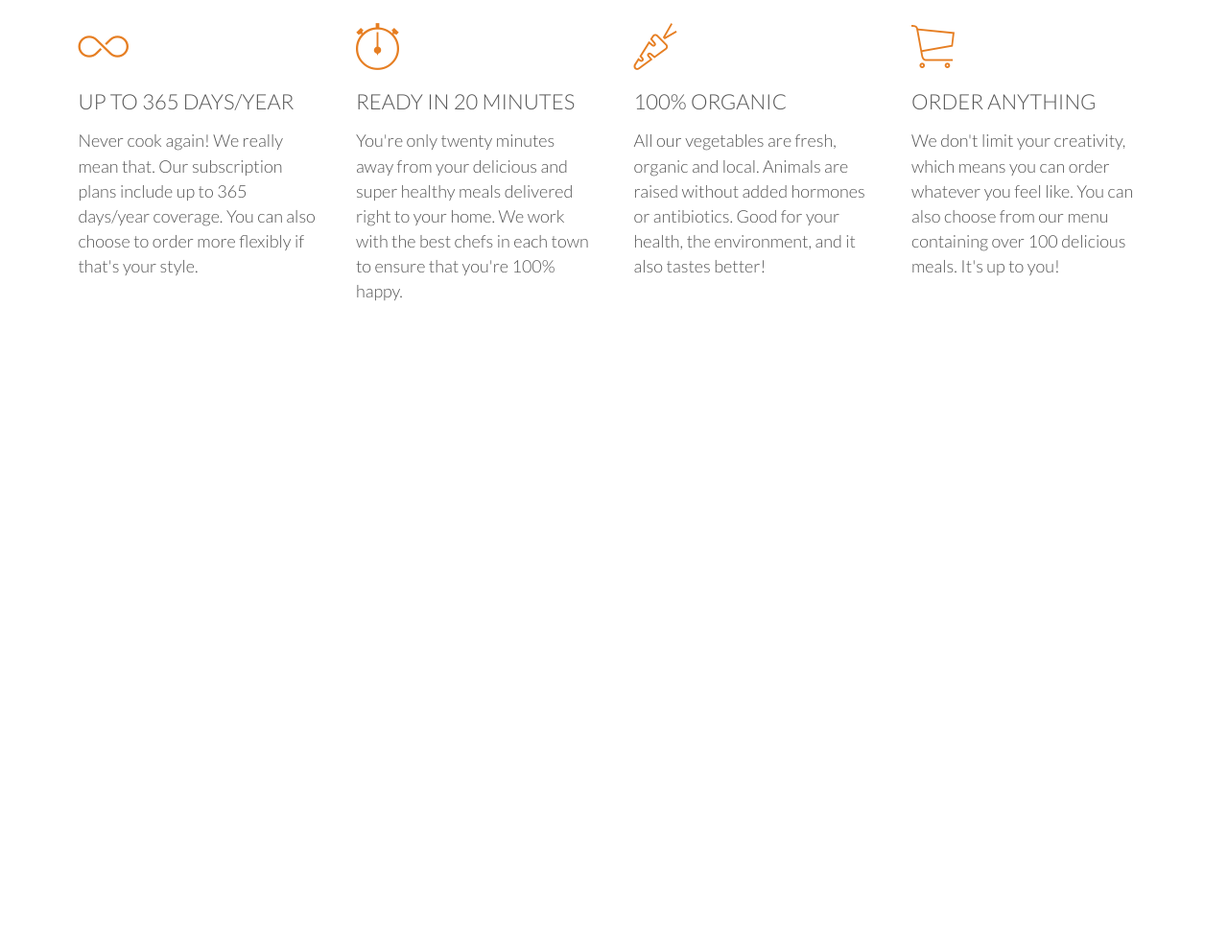
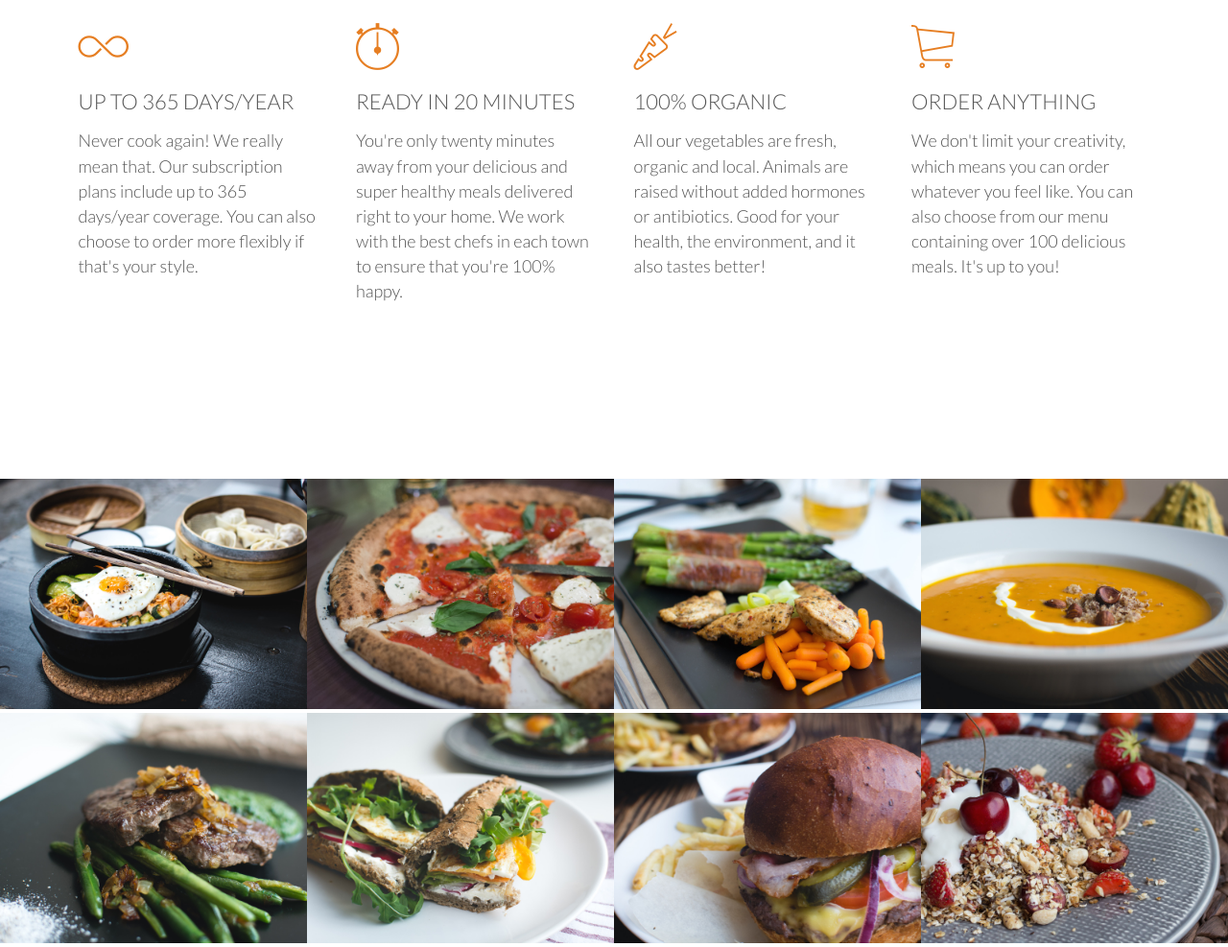
Before and after one commit to AkbarPratama01/omnisfood, a plain HTML site: page index.html in a window 1280 px wide. Shown: the part 1050-2037 px from the top of the page at 96% size. Before the commit the page ends 1469 px from the top, so only its background shows below. Drawn offline with Linux system fonts and the light colour scheme; files whose address does not match are found by name.

Commit message:
meals section part 1

```diff
--- a/index.html
+++ b/index.html
@@ -2,23 +2,23 @@
 <html lang="en">
 
 <head>
-    <meta charset="UTF-8">
-    <meta http-equiv="X-UA-Compatible" content="IE=edge">
-    <meta name="viewport" content="width=device-width, initial-scale=1.0">
+    <meta charset="UTF-8" />
+    <meta http-equiv="X-UA-Compatible" content="IE=edge" />
+    <meta name="viewport" content="width=device-width, initial-scale=1.0" />
     <title>Omnifood</title>
-    <link rel="stylesheet" href="vendors/css/normalize.css">
-    <link rel="stylesheet" href="vendors/css/grid.css" type="text/css">
-    <link rel="stylesheet" href="vendors/css/ionicons.min.css" type="text/css">
-    <link rel="stylesheet" type="text/css" href="resources/css/style.css">
-    <link rel="preconnect" type="text/css" href="https://fonts.gstatic.com">
-    <link href="https://fonts.googleapis.com/css2?family=Lato:ital,wght@0,100;0,300;0,400;1,300&display=swap" rel="stylesheet" type="text/css">
+    <link rel="stylesheet" href="vendors/css/normalize.css" />
+    <link rel="stylesheet" href="vendors/css/grid.css" type="text/css" />
+    <link rel="stylesheet" href="vendors/css/ionicons.min.css" type="text/css" />
+    <link rel="stylesheet" type="text/css" href="resources/css/style.css" />
+    <link rel="preconnect" type="text/css" href="https://fonts.gstatic.com" />
+    <link href="https://fonts.googleapis.com/css2?family=Lato:ital,wght@0,100;0,300;0,400;1,300&display=swap" rel="stylesheet" type="text/css" />
 </head>
 
 <body>
     <header>
         <nav>
             <div class="row">
-                <img class="logo" src="resources/img/logo-white.png" alt="Omnifood Logo">
+                <img class="logo" src="resources/img/logo-white.png" alt="Omnifood Logo" />
                 <ul class="main-nav">
                     <li>
                         <a href="#">Food delivery</a>
@@ -36,7 +36,9 @@
             </div>
         </nav>
         <div class="hero-text-box">
-            <h1>Goodbye junk food. <br> Hello super healthy meals.</h1>
+            <h1>
+                Goodbye junk food. <br /> Hello super healthy meals.
+            </h1>
             <a class="btn btn-full" href="#">I’m hungry</a>
             <a class="btn btn-ghost" href="#">Show me more</a>
         </div>
@@ -81,6 +83,52 @@
         </div>
     </section>
 
+    <section class="section-meals">
+        <ul class="meals-showcase">
+            <li>
+                <figure class="meal-photo">
+                    <img src="resources/img/1.jpg" alt="Korean bibimbap with egg and vegetables" />
+                </figure>
+            </li>
+            <li>
+                <figure class="meal-photo">
+                    <img src="resources/img/2.jpg" alt="Simple italian pizza with cherry tomatoes" />
+                </figure>
+            </li>
+            <li>
+                <figure class="meal-photo">
+                    <img src="resources/img/3.jpg" alt="Chicken breast steak with vegetables" />
+                </figure>
+            </li>
+            <li>
+                <figure class="meal-photo">
+                    <img src="resources/img/4.jpg" alt="Autumn pumpkin soup" />
+                </figure>
+            </li>
+        </ul>
+        <ul class="meals-showcase">
+            <li>
+                <figure class="meal-photo">
+                    <img src="resources/img/5.jpg" alt="Paleo beef steak with vegetables" />
+                </figure>
+            </li>
+            <li>
+                <figure class="meal-photo">
+                    <img src="resources/img/6.jpg" alt="Healthy baguette with egg and vegetables" />
+                </figure>
+            </li>
+            <li>
+                <figure class="meal-photo">
+                    <img src="resources/img/7.jpg" alt="Burger with cheddar and bacon" />
+                </figure>
+            </li>
+            <li>
+                <figure class="meal-photo">
+                    <img src="resources/img/8.jpg" alt="Granola with cherries and strawberries" />
+                </figure>
+            </li>
+        </ul>
+    </section>
 </body>
 
 </html>
--- a/resources/css/style.css
+++ b/resources/css/style.css
@@ -15,7 +15,7 @@
 html {
     background-color: #fff;
     color: #555;
-    font-family: 'Lato', 'Arial', sans-serif;
+    font-family: "Lato", "Arial", sans-serif;
     font-weight: 300;
     font-size: 20px;
     text-rendering: optimizeLegibility;
@@ -234,3 +234,33 @@ header {
 .main-nav li a:active {
     border-bottom: 3px solid #e67e22;
 }
+
+
+/* -----------------------------------------------------------*/
+
+
+/* MEALS */
+
+
+/* -----------------------------------------------------------*/
+
+.meals-showcase {
+    list-style: none;
+    width: 100%;
+}
+
+.meals-showcase li {
+    display: block;
+    float: left;
+    width: 25%;
+}
+
+.meal-photo {
+    width: 100%;
+    margin: 0;
+}
+
+.meal-photo img {
+    width: 100%;
+    height: auto;
+}
```
